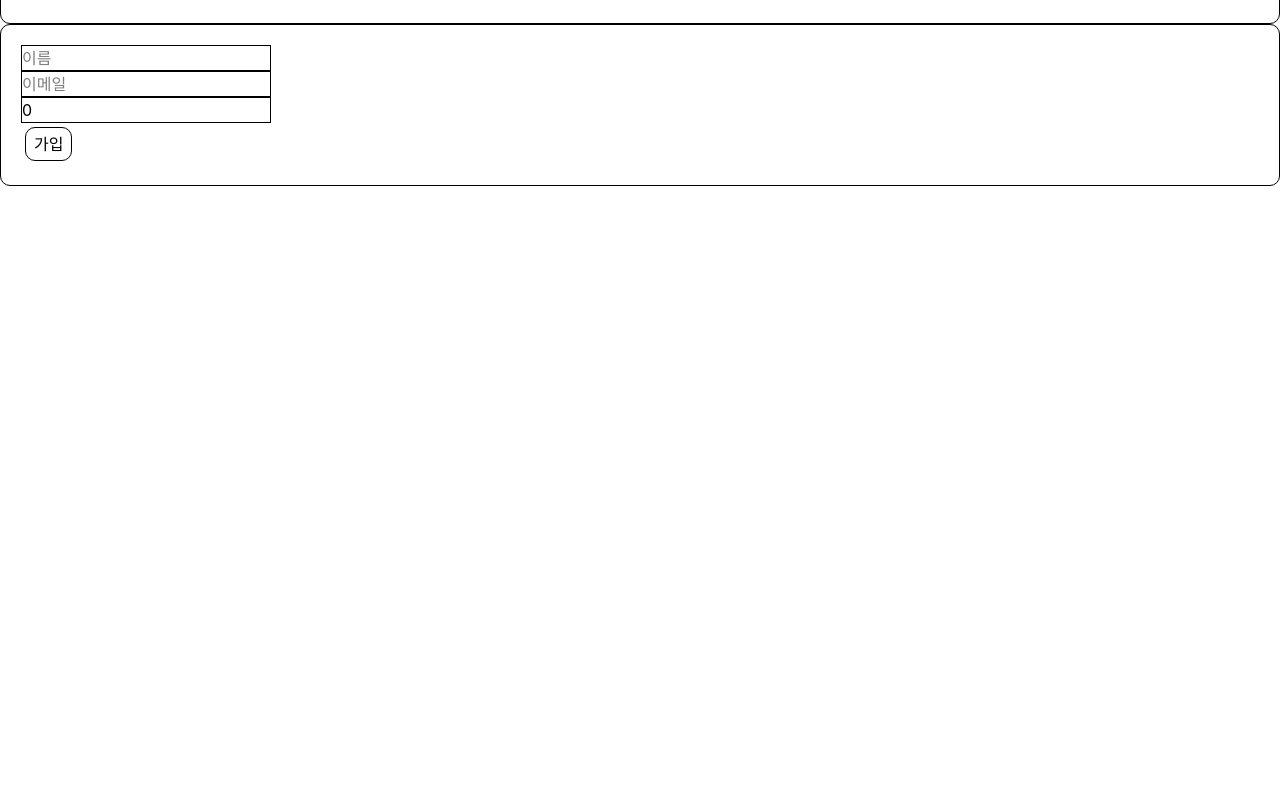
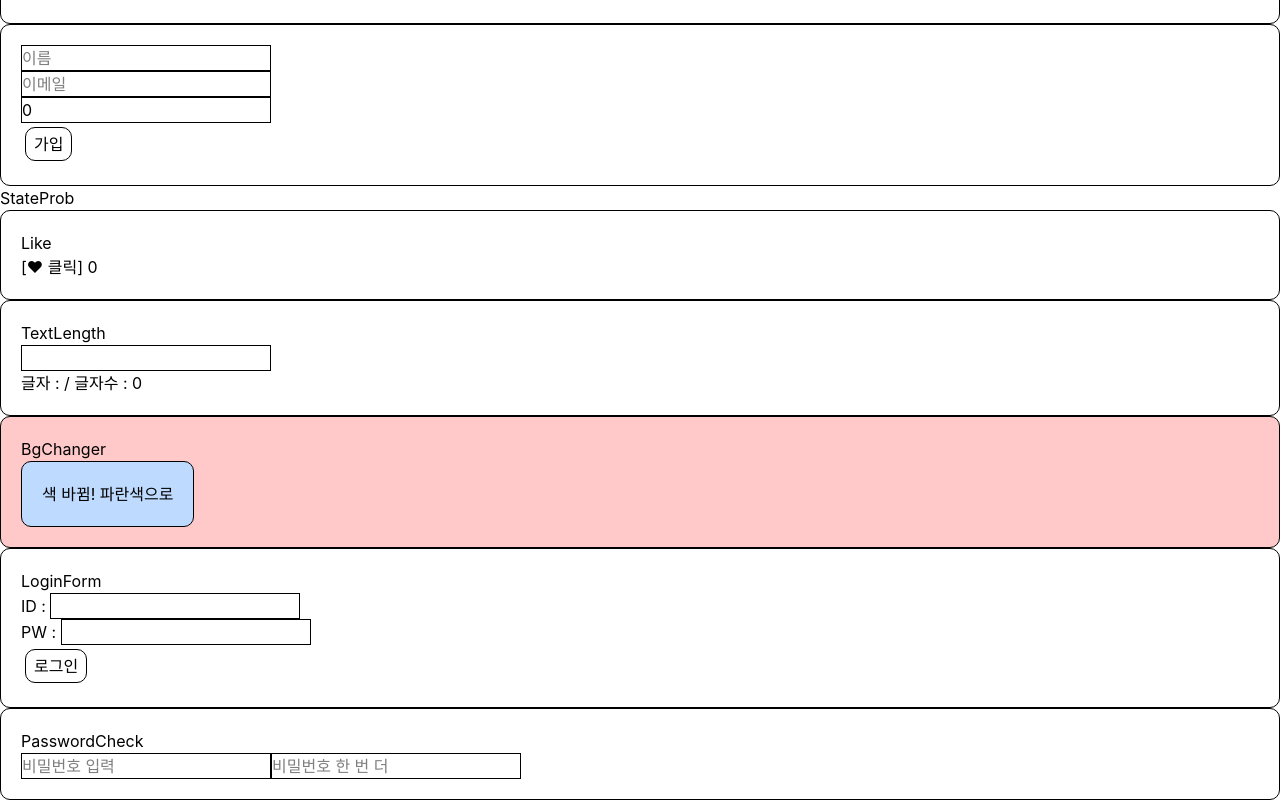
Before and after one commit to kwnam0814/Study_React, a React (Vite) app in the folder sesac-react-app/: page / in a window 1280 px wide. Shown: the part 7409-8209 px from the top of the page. Before the commit the page ends 7595 px from the top, so only its background shows below. Built offline with nearby package versions, Linux system fonts and the light colour scheme.

Commit message:
State 실습

```diff
--- a/sesac-react-app/src/App.jsx
+++ b/sesac-react-app/src/App.jsx
@@ -10,6 +10,7 @@ import RenderingBase from "./components/rendering_prac/RenderingBase";
 import RenderingProb from "./components/rendering_prob/RenderingProb";
 import EventBase from "./components/event_prac/EventBase";
 import StateBase from "./components/state_prac/StateBase";
+import StateProb from "./components/state_prob/StateProb";
 
 import styles from "./App.module.css";
 
@@ -51,6 +52,10 @@ function App() {
       <div>
         <StateBase />
       </div>
+
+      <div>
+        <StateProb />
+      </div>
     </>
   );
 }
--- a/sesac-react-app/src/components/state_prac/SignupForm.jsx
+++ b/sesac-react-app/src/components/state_prac/SignupForm.jsx
@@ -12,7 +12,7 @@ const SignupForm = () => {
   };
 
   return (
-    <div className="card">
+    <form className="card">
       <div>
         <input
           type="text"
@@ -46,7 +46,7 @@ const SignupForm = () => {
           가입
         </button>
       </div>
-    </div>
+    </form>
   );
 };
 
--- /dev/null
+++ b/sesac-react-app/src/components/state_prob/BgChanger.jsx
@@ -0,0 +1,25 @@
+import React from "react";
+import { useState } from "react";
+
+const BgChanger = () => {
+  // 버튼이 필요하다.
+  const [isWhite, setIsWhite] = useState(true);
+
+  const [color, setColor] = useState("white");
+  //   if white -> blue
+  //   if blue -> white
+
+  return (
+    <div className={`card ${isWhite ? "bg-red-200" : "bg-blue-200"}`}>
+      <div>BgChanger</div>
+      <button
+        className={`card ${isWhite ? "bg-blue-200" : "bg-red-200"}`}
+        onClick={() => setIsWhite(!isWhite)}
+      >
+        색 바뀜! {isWhite ? "파란색으로" : "빨간색으로"}
+      </button>
+    </div>
+  );
+};
+
+export default BgChanger;
--- /dev/null
+++ b/sesac-react-app/src/components/state_prob/Like.jsx
@@ -0,0 +1,29 @@
+import React from "react";
+import { useState } from "react";
+
+const Like = () => {
+  // 1. 좋아요 버튼을 클릭하면
+  //    -> 좋아요 버튼이 존재해야 한다
+  //    -> 좋아요 버튼 클릭에 대한 이벤트가 존재한다.
+  // 2. 좋아요 수가 1씩 증가한다.
+  //    -> 좋아요 수 라는것은 동적 데이터이다. 즉 state로 해야한다.
+  //    -> 위에서 언급한 이벤트를 통해 이녀석을 +1 해줘야 한다.
+  const [likeCount, setlikeCount] = useState(0);
+
+  const handleClick = () => {
+    // api 요청을 보냅니다. => 좋아요에 대한 요청.
+    // 만약 성공한다면
+    setlikeCount(likeCount + 1);
+    // 만약 실패한다면
+    // 아무것도 안합니다.
+  };
+  return (
+    <div className="card">
+      <div>Like</div>
+      <button onClick={handleClick}>[♥ 클릭]</button>
+      <span> {likeCount}</span>
+    </div>
+  );
+};
+
+export default Like;
--- /dev/null
+++ b/sesac-react-app/src/components/state_prob/LoginForm.jsx
@@ -0,0 +1,50 @@
+import React, { useState } from "react";
+
+const LoginForm = () => {
+  const [id, setId] = useState("");
+  const [pw, setPw] = useState("");
+
+  const handleSubmit = (event) => {
+    event.preventDefault();
+    alert(`id : ${id} \npw : ${pw}`);
+
+    setId("");
+    setPw("");
+  };
+
+  return (
+    <div className="card">
+      <div>LoginForm</div>
+
+      <form onSubmit={handleSubmit}>
+        <div>
+          <label htmlFor="">
+            ID :{" "}
+            <input
+              type="text"
+              className="input"
+              onChange={(event) => setId(event.target.value)}
+              value={id}
+            />
+          </label>
+        </div>
+
+        <div>
+          <label htmlFor="">
+            PW :{" "}
+            <input
+              type="password"
+              className="input"
+              onChange={(event) => setPw(event.target.value)}
+              value={pw}
+            />
+          </label>
+        </div>
+
+        <button className="button">로그인</button>
+      </form>
+    </div>
+  );
+};
+
+export default LoginForm;
--- /dev/null
+++ b/sesac-react-app/src/components/state_prob/PasswordCheck.jsx
@@ -0,0 +1,32 @@
+import React, { useState } from "react";
+
+const PasswordCheck = () => {
+  const [pw, setPw] = useState("");
+  const [pwConfirm, setPwConfirm] = useState("");
+
+  return (
+    <div className="card">
+      <div>PasswordCheck</div>
+      <input
+        type="password"
+        onChange={(e) => setPw(e.target.value)}
+        className="input"
+        placeholder="비밀번호 입력"
+      />
+      <input
+        type="password"
+        onChange={(e) => setPwConfirm(e.target.value)}
+        className="input"
+        placeholder="비밀번호 한 번 더"
+      />
+      {(pw || pwConfirm) &&
+        (pw === pwConfirm ? (
+          <div className="text-green-500">비밀번호가 일치합니다 </div>
+        ) : (
+          <div className="text-red-500">비밀번호가 일치하지 않습니다 </div>
+        ))}
+    </div>
+  );
+};
+
+export default PasswordCheck;
--- /dev/null
+++ b/sesac-react-app/src/components/state_prob/StateProb.jsx
@@ -0,0 +1,21 @@
+import React from "react";
+import Like from "./Like";
+import TextLength from "./TextLength";
+import BgChanger from "./BgChanger";
+import LoginForm from "./LoginForm";
+import PasswordCheck from "./PasswordCheck";
+
+const StateProb = () => {
+  return (
+    <>
+      <div>StateProb</div>
+      <Like />
+      <TextLength />
+      <BgChanger />
+      <LoginForm />
+      <PasswordCheck />
+    </>
+  );
+};
+
+export default StateProb;
--- /dev/null
+++ b/sesac-react-app/src/components/state_prob/TextLength.jsx
@@ -0,0 +1,32 @@
+import React from "react";
+import { useState } from "react";
+
+const TextLength = () => {
+  // input태그에 텍스트를 입력하면
+  // -> input태그가 존재하는구나
+  // -> input태그에대해 입력 이벤트가 존재하는구나.
+
+  // 글자수가 표시된다
+  // 이벤트에 대해서 값이 변하니까 state다.
+
+  const [text, setText] = useState("");
+
+  return (
+    <div className="card">
+      <div>TextLength</div>
+      <input
+        onChange={(event) => {
+          setText(event.target.value);
+        }}
+        type="text"
+        className="input"
+      />
+
+      <div>
+        글자 : {text} / 글자수 : {text.length}
+      </div>
+    </div>
+  );
+};
+
+export default TextLength;
```
